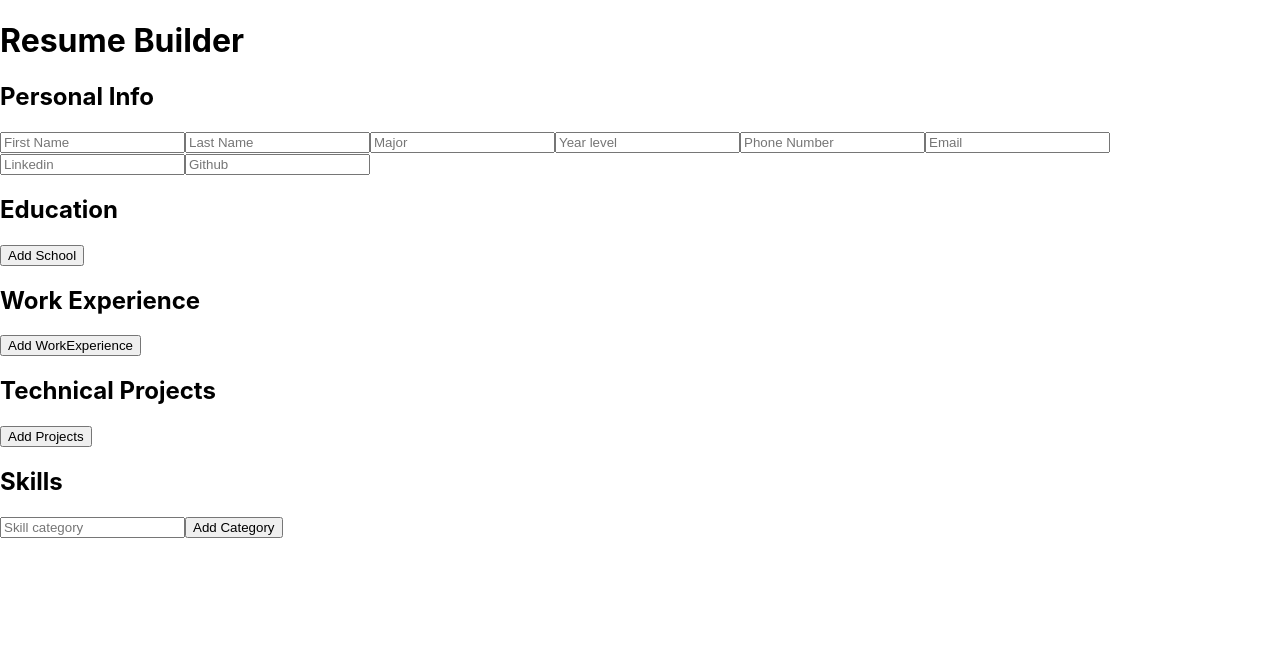
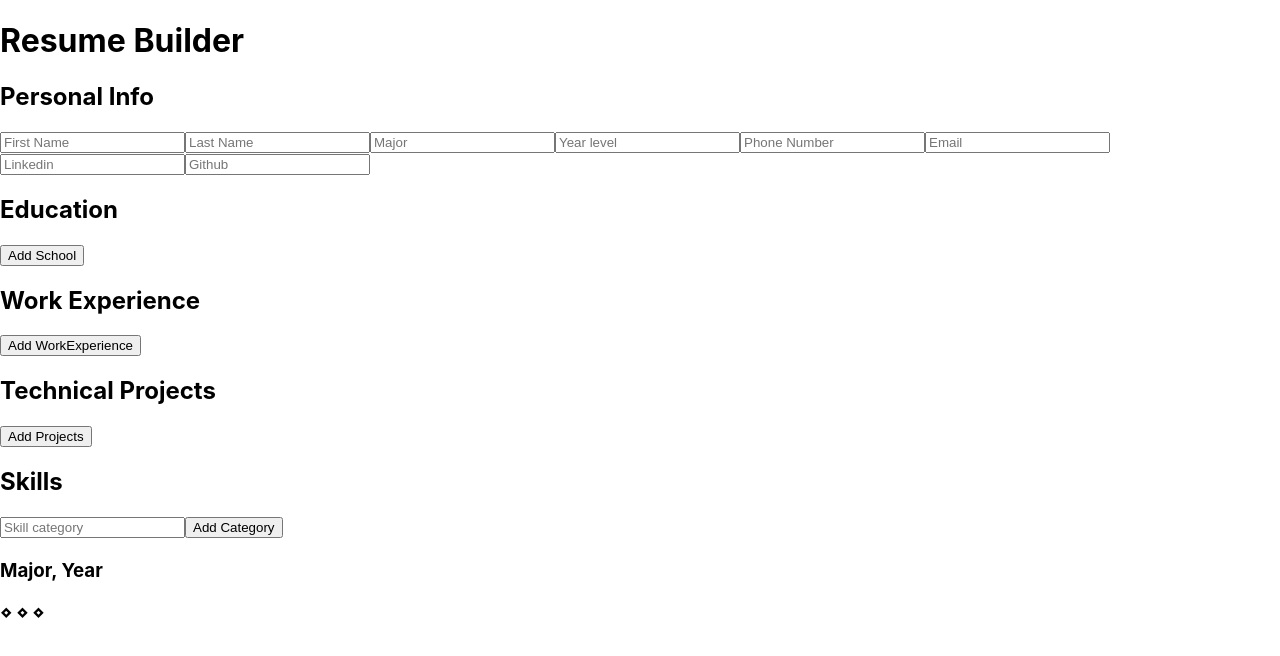
Before and after one commit to ycheng11065/Resume-Builder, a React (Create React App) app: page / in a window 1280 px wide. Shown: the top 656 px of the page. Built offline with nearby package versions, Linux system fonts and the light colour scheme.

Commit message:
usual commit

```diff
--- a/src/components/PersonalInfo.js
+++ b/src/components/PersonalInfo.js
@@ -7,7 +7,7 @@ class PersonalInfo extends Component {
       firstName: "",
       lastName: "",
       major: "",
-      year: "",
+      yearLevel: "",
       phone: "",
       email: "",
       linkedin: "",
--- a/src/components/ResumePreview.js
+++ b/src/components/ResumePreview.js
@@ -1,14 +1,23 @@
 import React, { Component } from "react";
 
+class ResumePreview extends Component {
+  render() {
+    const { personalInfo, Education, WorkExperience, Projects, Skills } =
+      this.props;
 
-class ResumePreview extends Component {
-
-    render() {
     return (
       <div className="Resume Preview">
         <div className="Personal-Profile">
-
-
+          <h1>
+            {personalInfo.firstName} {personalInfo.lastName}
+          </h1>
+          <h3>
+            {personalInfo.major} Major, {personalInfo.yearLevel} Year
+          </h3>
+          <h3>
+            {personalInfo.phone} ⋄ {personalInfo.email} ⋄{" "}
+            {personalInfo.linkedin} ⋄ {personalInfo.github}
+          </h3>
         </div>
 
         <div className="Education">
@@ -26,11 +35,9 @@ class ResumePreview extends Component {
         <div className="Technical-Skills">
 
         </div>
-
       </div>
-        )
+    );
   }
-
 }
 
 export default ResumePreview;
```
Lines whose indentation alone changed are shown as unchanged.
